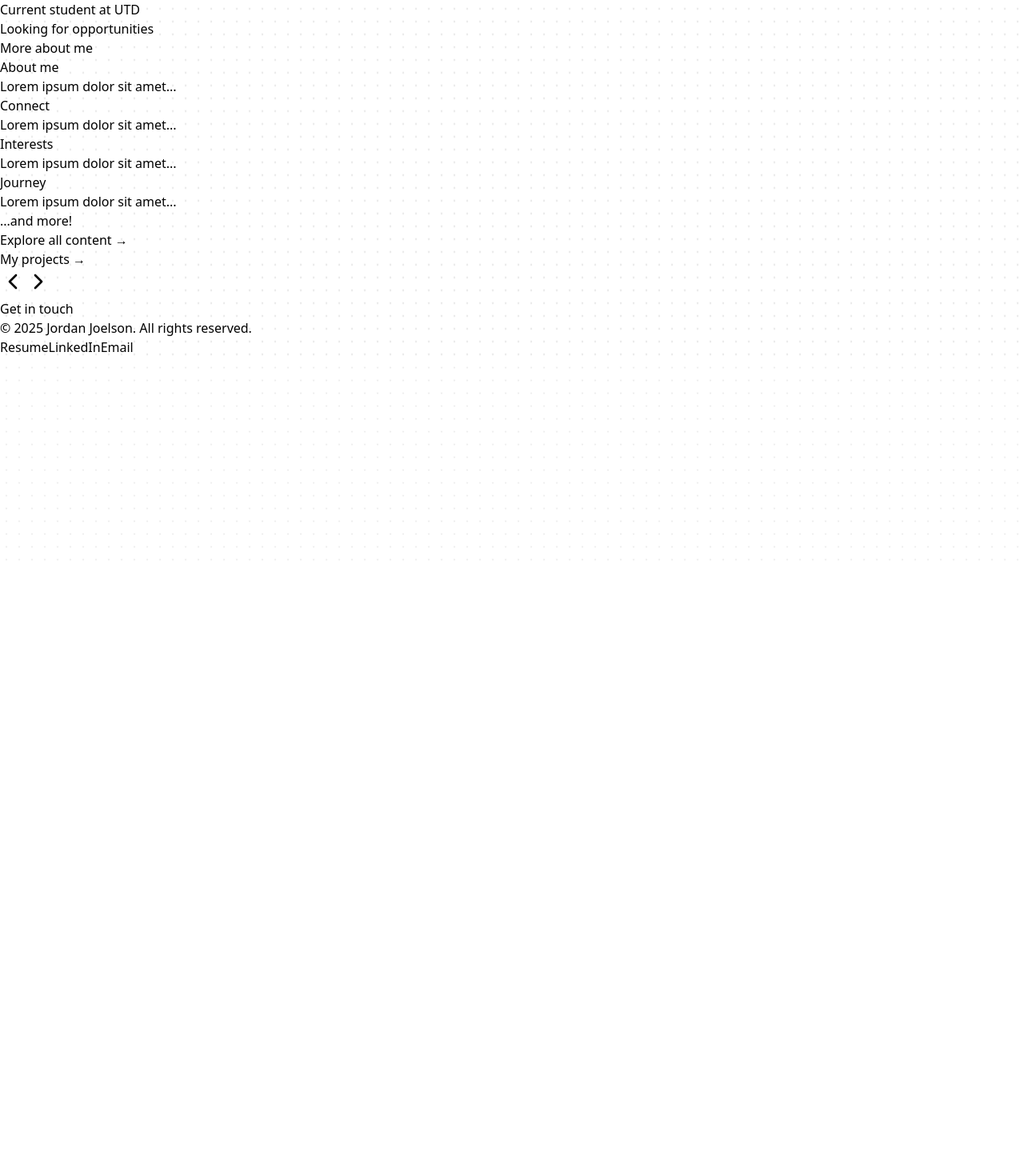
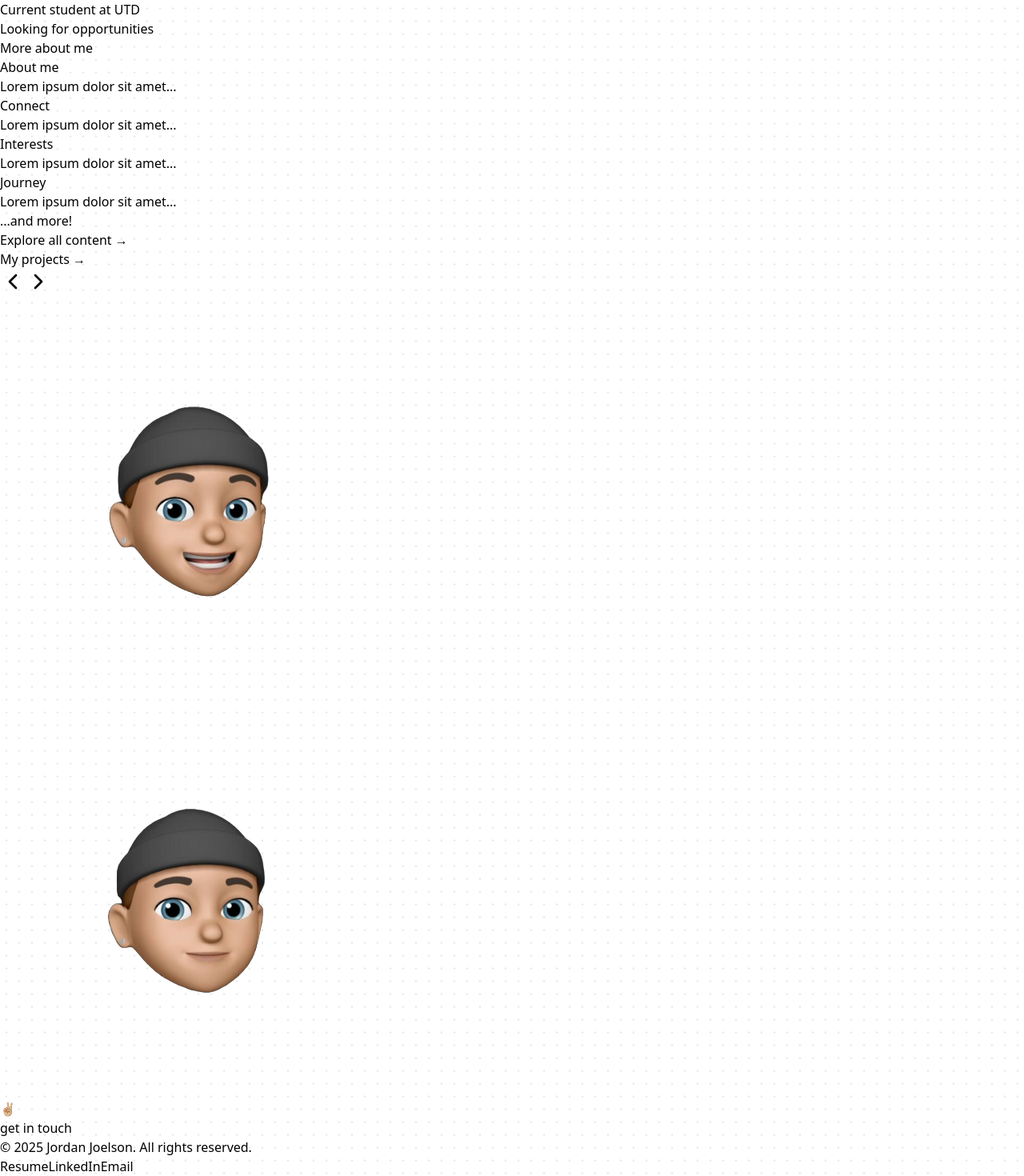
Before and after one commit to jordanjoelson/portfolio, a React (Vite) app in the folder frontend/: page / in a window 1280 px wide. Shown: the part 96-1566 px from the top of the page at 80% size. Before the commit the page ends 800 px from the top, so only its background shows below. Built offline with nearby package versions, Linux system fonts and the light colour scheme.

Commit message:
feat: content section memoji

```diff
--- a/frontend/src/pages/home.jsx
+++ b/frontend/src/pages/home.jsx
@@ -1,5 +1,7 @@
 import { useEffect, useRef } from 'react'
 import { ChevronLeft, ChevronRight } from 'lucide-react'
+import memoji1 from '../assets/memoji1.png'
+import memoji2 from '../assets/memoji2.png'
 
 const Home = () => {
   const scrollRef = useRef(null)
@@ -159,19 +161,38 @@ const Home = () => {
         </div>
       </div>
 
-          {/* Contact Section */}
-          <div className="w-full max-w-[1400px] h-[300px] mt-40 mb-20 bg-sky-100 rounded-[32px] outline outline-1 outline-offset-[-1px] outline-slate-300 overflow-hidden p-10 flex items-center justify-center gap-10">
+      <div className="w-full max-w-[1400px] mt-40 mb-20 bg-sky-100 rounded-[32px] outline outline-1 outline-offset-[-1px] outline-slate-300 overflow-hidden p-10 flex justify-center items-center">
 
-          {/* Blank Image Placeholder */}
-          <div className="w-[100px] h-[100px] bg-white rounded-[16px]" />
+  {/* Memoji Wrapper */}
+  <div className="relative group w-[180px] h-[180px]">
 
-          {/* Text */}
-          <div className="text-black text-5xl font-semibold font-['Plus_Jakarta_Sans']">
-            Get in touch
-          </div>
+    {/* Hover Image */}
+    <img
+      src={memoji2}
+      alt="Memoji Hover"
+      className="w-full h-full rounded-[16px] object-cover -rotate-[10deg] opacity-0 group-hover:opacity-100 absolute inset-0"
+    />
 
-          </div>
+    {/* Main Image */}
+    <img
+      src={memoji1}
+      alt="Memoji"
+      className="w-full h-full rounded-[16px] object-cover -rotate-[10deg] group-hover:opacity-0 transition-none"
+    />
 
+    {/* Peace Emoji */}
+    <div className="absolute bottom-10 left-10 text-[40px] opacity-0 group-hover:opacity-100 transition-none z-10 -rotate-[10deg]">
+      ✌🏼
+    </div>
+
+  </div>
+
+  {/* Text */}
+  <div className="text-black text-5xl font-semibold font-['Plus_Jakarta_Sans'] -ml-5">
+    get in touch
+  </div>
+
+</div>
 
 
 
```
Also changed, not shown: frontend/src/assets/memoji1.png (added), frontend/src/assets/memoji2.png (added).
